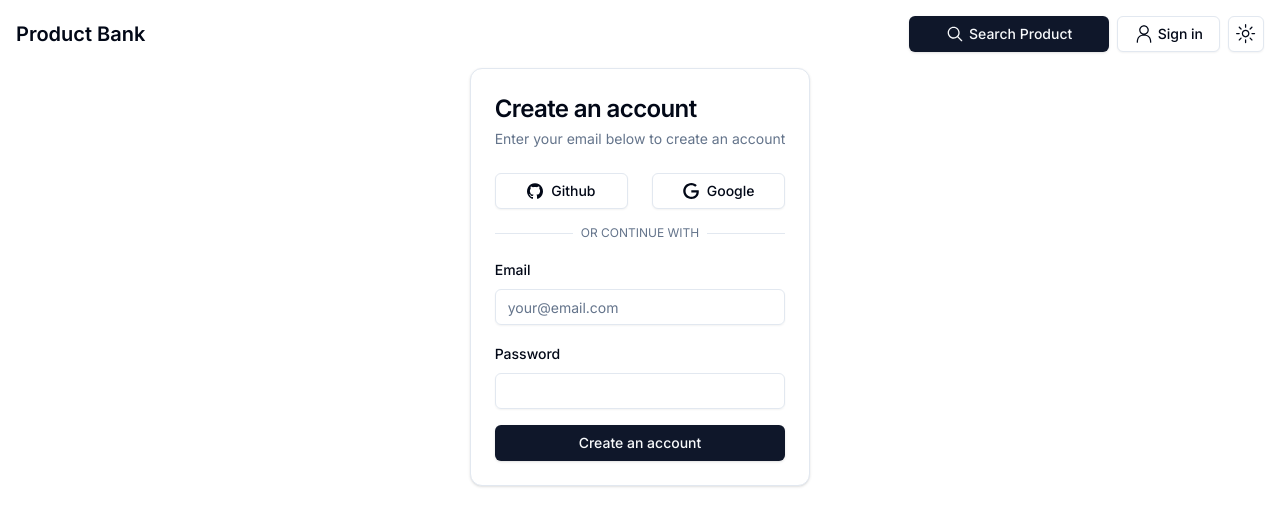
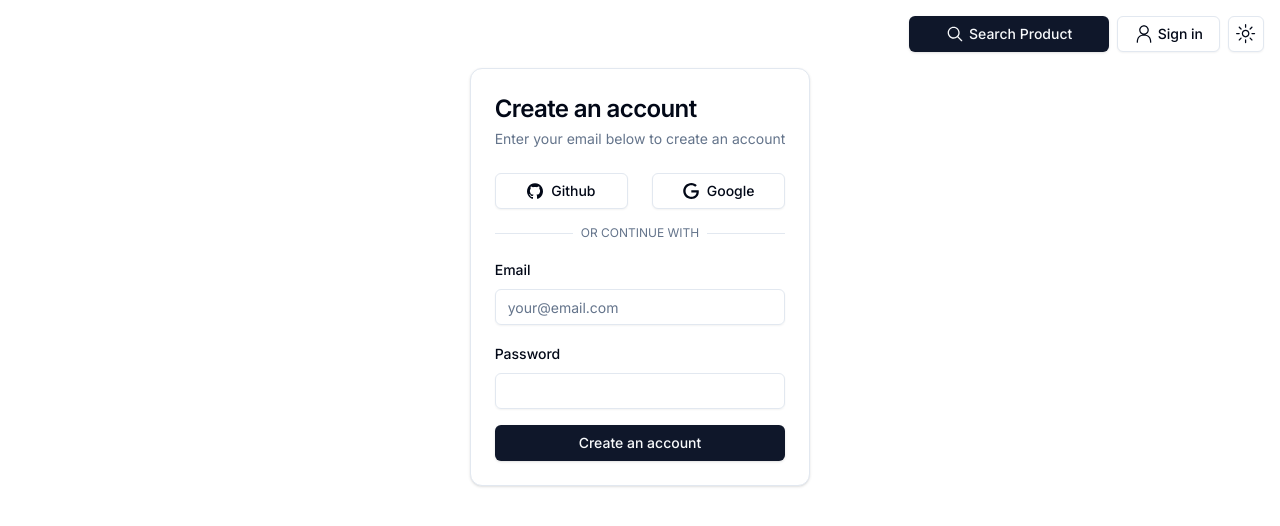
Before and after one commit to TomaszMarczak/ProductBank, a Next.js app: page /create-new-account in a window 1280 px wide. Shown: the top 526 px of the page. Built offline with nearby package versions, Linux system fonts and the light colour scheme; no server answers.

Commit message:
Registering an user working

```diff
--- a/src/app/layout.tsx
+++ b/src/app/layout.tsx
@@ -8,8 +8,8 @@ import { ClerkProvider } from "@clerk/nextjs";
 const inter = Inter({ subsets: ["latin"] });
 
 export const metadata: Metadata = {
-  title: "Product Bank",
-  description: "Product Bank",
+  title: process.env.NEXT_PUBLIC_APP_NAME,
+  description: process.env.NEXT_PUBLIC_APP_APP_NAME,
 };
 
 export default function RootLayout({
--- a/src/components/CreateAccount.tsx
+++ b/src/components/CreateAccount.tsx
@@ -42,8 +42,20 @@ const CreateAccount = () => {
     },
   });
 
-  const onSubmit = (values: z.infer<typeof formSchema>) => {
-    console.log(values);
+  const onSubmit = async (values: z.infer<typeof formSchema>) => {
+    const response = await fetch(
+      "http://localhost:1337/api/auth/local/register",
+      {
+        method: "POST",
+        headers: { "Content-Type": "application/json" },
+        body: JSON.stringify({
+          username: values.email,
+          email: values.email,
+          password: values.password,
+        }),
+      }
+    );
+    console.log(response);
   };
 
   return (
--- a/src/components/navbar.tsx
+++ b/src/components/navbar.tsx
@@ -13,7 +13,7 @@ const Navbar = (props: NavbarProps) => {
       <div className="flex items-center">
         <Link href="/">
           <span className="font-semibold text-xl transition-all ">
-            Product Bank
+            {process.env.NEXT_PUBLIC_APP_NAME}
           </span>
         </Link>
       </div>
```
